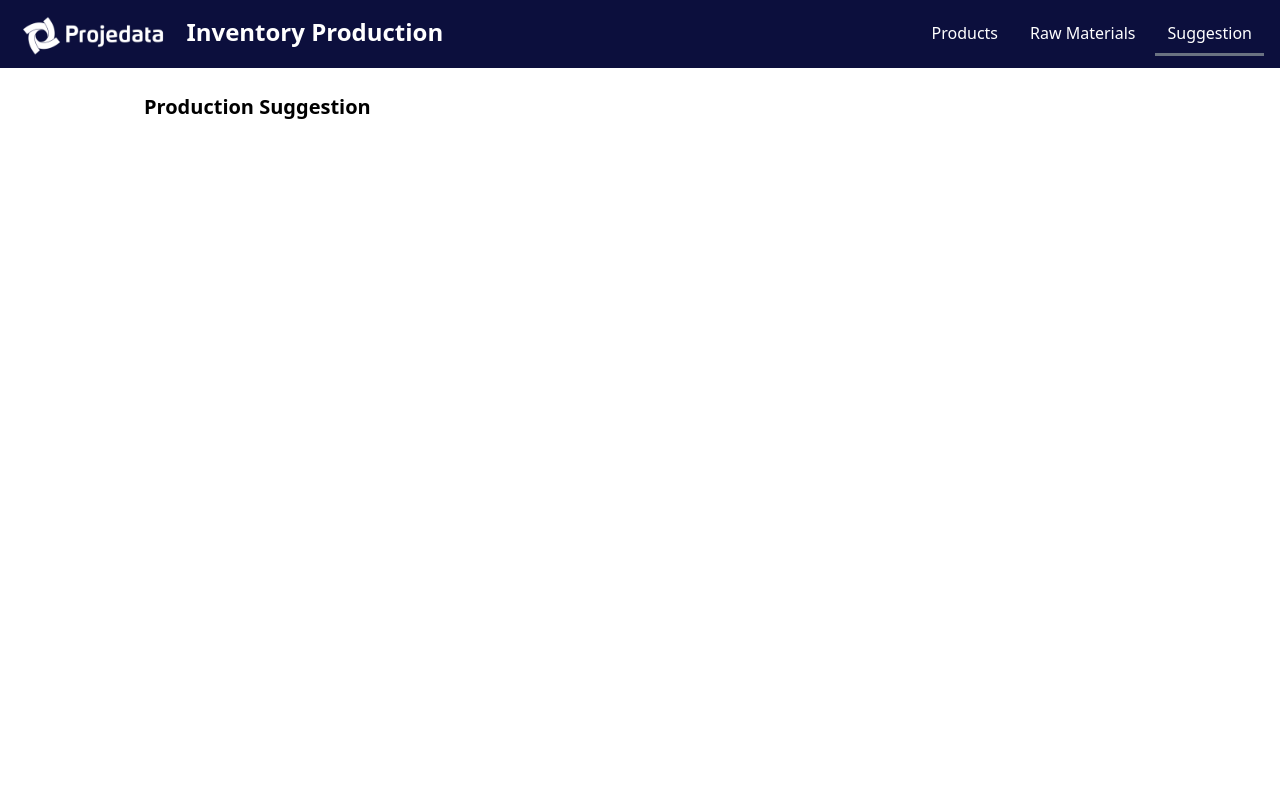
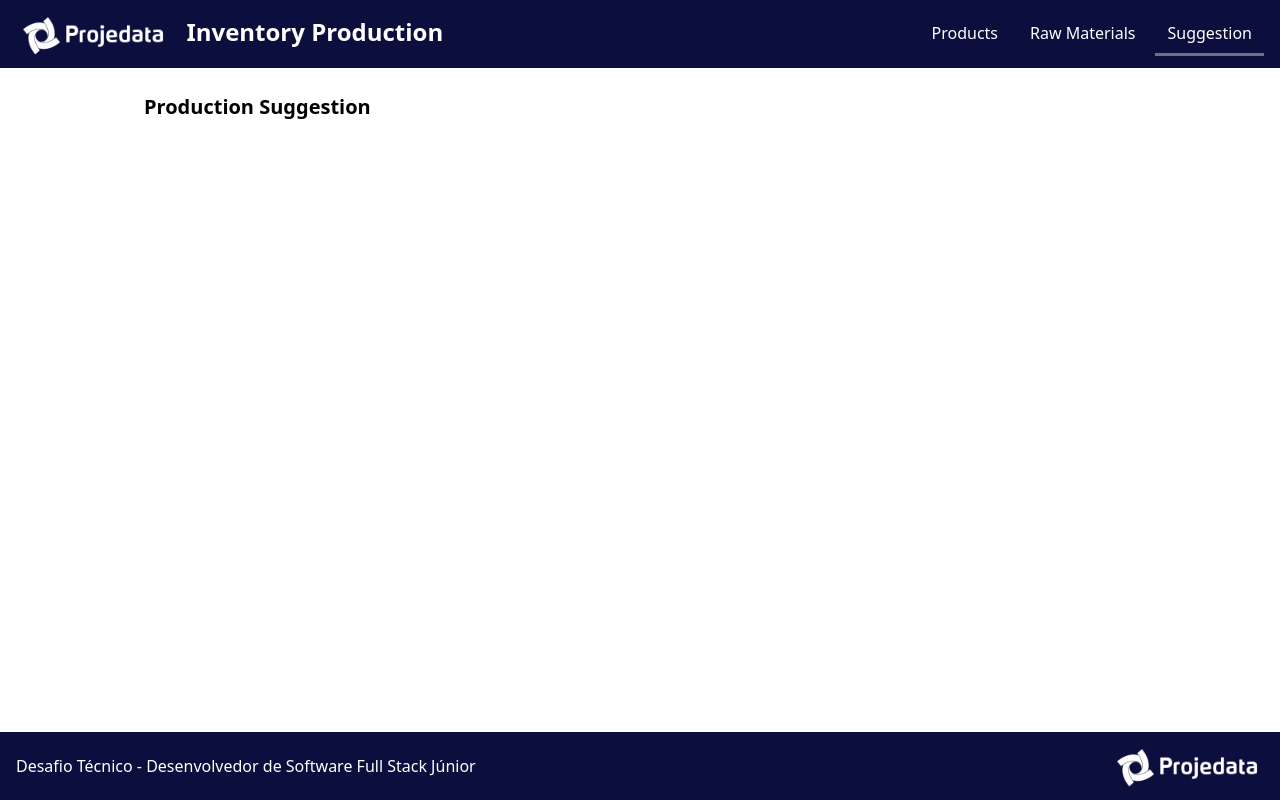
Before and after one commit to elanealencar/inventory-production-system, a React (Vite) app in the folder web/: page /suggestion in a window 1280 px wide. Built offline with nearby package versions, Linux system fonts and the light colour scheme; no server answers.

Commit message:
feat: add footer e ajustes na estilização

```diff
--- a/web/src/App.tsx
+++ b/web/src/App.tsx
@@ -3,19 +3,25 @@ import { Navbar } from './layout/NavBar';
 import { ProductsPage } from './pages/ProductsPage';
 import { RawMaterialsPage } from './pages/RawMaterialsPage';
 import { SuggestionPage } from './pages/SuggestionPage';
+import { Footer } from './layout/Footer';
 
 export default function App() {
   return (
     <BrowserRouter>
+      <div className="min-h-screen flex flex-col">
         <Navbar />
-      <main className="mx-auto max-w-5xl px-4 py-6">
+        <main className="flex-1 w-full">
+          <div className="mx-auto max-w-5xl px-4 py-6">
             <Routes>
               <Route path="/" element={<Navigate to="/products" replace />} />
               <Route path="/products" element={<ProductsPage />} />
               <Route path="/raw-materials" element={<RawMaterialsPage />} />
               <Route path="/suggestion" element={<SuggestionPage />} />
             </Routes>
+          </div>
         </main>
+        <Footer />
+      </div>
     </BrowserRouter>
   );
 }
--- a/web/src/components/Modal.tsx
+++ b/web/src/components/Modal.tsx
@@ -26,7 +26,7 @@ export function Modal({ open, title, children, onClose }: ModalProps) {
     >
       <div className="absolute inset-0 bg-black/40" onClick={onClose} />
 
-      <div className="relative w-[min(92vw,520px)] rounded-2xl bg-white shadow-lg">
+      <div className="relative w-[min(92vw,520px)] max-h-[85vh] overflow-hidden rounded-2xl bg-white shadow-lg">
         <div className="flex items-center justify-between border-b px-5 py-4">
           <h2 className="text-base font-semibold">{title}</h2>
           <button
@@ -38,7 +38,7 @@ export function Modal({ open, title, children, onClose }: ModalProps) {
           </button>
         </div>
 
-        <div className="px-5 py-4">{children}</div>
+        <div className="max-h-[calc(85vh-64px)] overflow-y-auto px-5 py-4">{children}</div>
       </div>
     </div>
   );
--- /dev/null
+++ b/web/src/layout/Footer.tsx
@@ -0,0 +1,14 @@
+import logo from '../assets/projedata-logo.png';
+
+export function Footer() {
+  return (
+    <footer className="text-white text-md">
+      <div className="px-4 py-3 flex items-center justify-between bg-[#0c0f3d]">
+        <p>Desafio Técnico - Desenvolvedor de Software Full Stack Júnior</p>
+        <div className='flex flex-row gap-4 items-center'>
+          <img src={logo} alt="Projedata Logo" className="h-11" />
+        </div>
+      </div>
+    </footer>
+  );
+}
```
Lines whose indentation alone changed are shown as unchanged.
